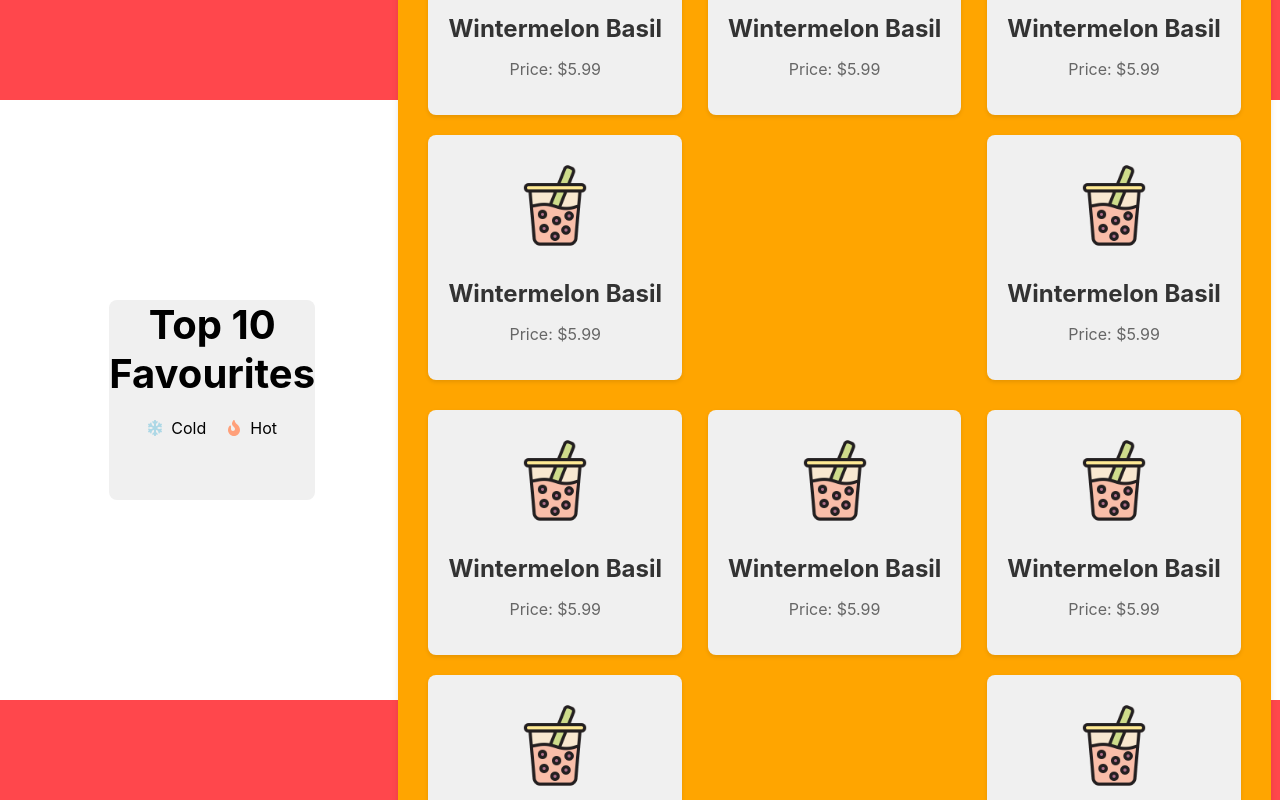
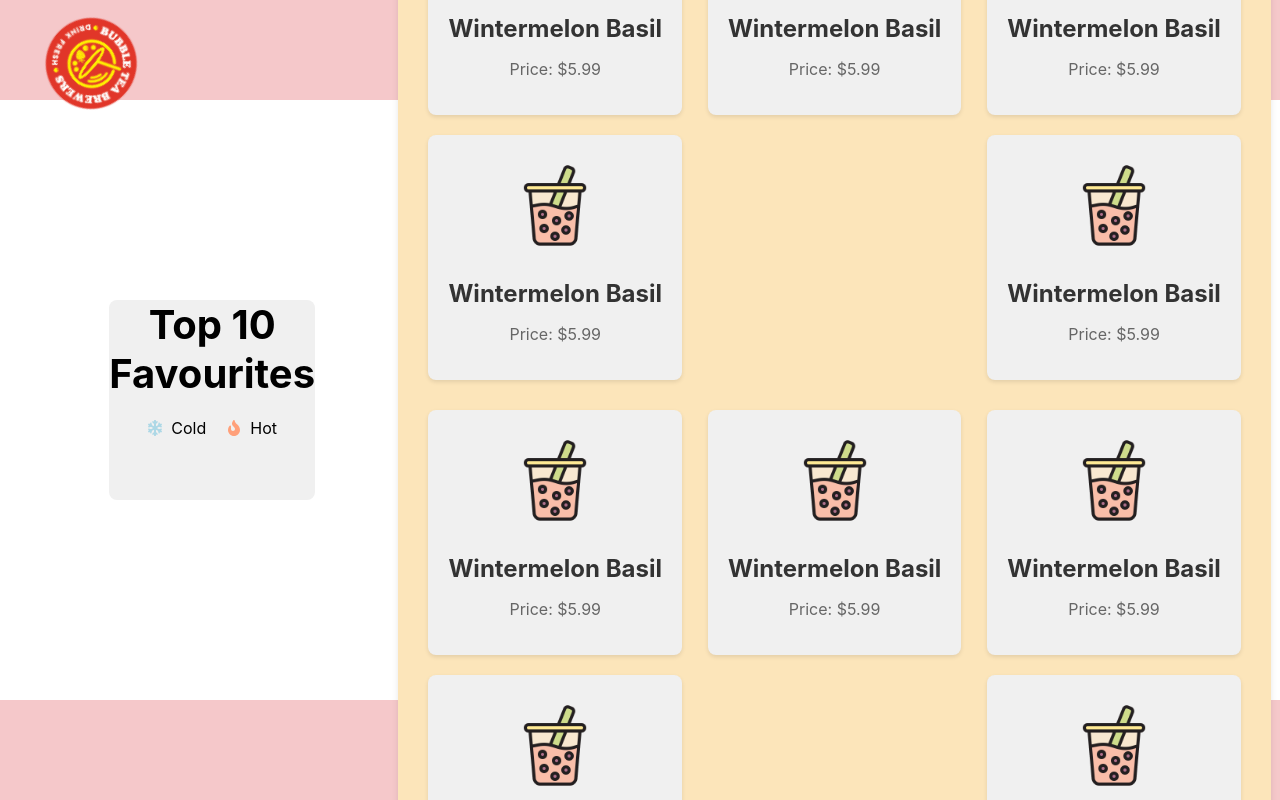
Before and after one commit to SleepOnFirewood/reactthings, a React (Create React App) app in the folder BubbleTeaMenu/main/myapp/: page / in a window 1280 px wide. Shown: the top 800 px of the page. Built offline with nearby package versions, Linux system fonts and the light colour scheme.

Commit message:
add logo to top left corner and animation spin"

```diff
--- a/BubbleTeaMenu/main/myapp/src/App.js
+++ b/BubbleTeaMenu/main/myapp/src/App.js
@@ -8,13 +8,14 @@ import TopCards from './component/TopCards/TopCards';
 import Card from './component/Card/Card';
 import BottomCards from './component/BottomCards/BottomCards';
 import LegendRow from './component/LegendRow/LegendRow';
+import Logo from './component/Logo/Logo';
 
 
 function App() {
   return (
     <div className="App">
       <Border>
-
+        <Logo image='/images/bubbleteabrewerlogo.png'/>
         <Top10Container>
           <Title>
               <span>Top 10</span>
--- a/BubbleTeaMenu/main/myapp/src/component/Border/borderFrame.css
+++ b/BubbleTeaMenu/main/myapp/src/component/Border/borderFrame.css
@@ -6,6 +6,6 @@
     height: 100vh; /* Full viewport height */
     top: 0;
     left: 0;
-    background-color: #FF474C ; /* Specific border color */
+    background-color: #f5c8ca ; /* Specific border color */
     box-shadow: 0 2px 4px rgba(0, 0, 0, 0.1);
 }
--- a/BubbleTeaMenu/main/myapp/src/component/BubbleTeaContainer/BubbleTeaContainer.css
+++ b/BubbleTeaMenu/main/myapp/src/component/BubbleTeaContainer/BubbleTeaContainer.css
@@ -5,7 +5,7 @@
     padding: 20px;
     box-shadow: 0 4px 6px rgba(0, 0, 0, 0.1);
     z-index: 1000;
-    background-color: orange;
+    background-color: rgb(252, 229, 186);
     border-radius: 10px;
 }
 
--- /dev/null
+++ b/BubbleTeaMenu/main/myapp/src/component/Logo/Logo.css
@@ -0,0 +1,24 @@
+.logo-frame {
+    position: absolute; /* Use absolute positioning */
+    top: -10px;         /* Distance from top of parent container */
+    left: 20px;        /* Distance from left of parent container */
+    padding: 20px;
+    border-radius: 8px;
+    max-width: 300px;     /* Maximum width */
+    height: auto;         /* Height adjusts based on width */
+}
+  .card-image {
+    width: 100%;
+    height: 100px;  /* Adjust this value to match your desired image height */
+    object-fit: contain;  /* Maintains aspect ratio while covering the area */
+    border-radius: 8px 8px 0 0; /* Rounded top corners */
+}
+
+@keyframes spin {
+    0% { transform: rotate(0deg); }
+    100% { transform: rotate(360deg); }
+}
+
+.animate-spin {
+    animation: spin 4s linear infinite;
+}
--- /dev/null
+++ b/BubbleTeaMenu/main/myapp/src/component/Logo/Logo.js
@@ -0,0 +1,19 @@
+import React from 'react';
+import './Logo.css';
+
+function Logo(props) {
+    return (
+        <div className='logo-frame animate-spin'>
+        {props.image && (
+          <img
+            src={props.image}
+            className='card-image'
+            alt={props.title}
+            />
+        )
+    }
+        </div>
+    );
+}
+
+export default Logo;
```
Also changed, not shown: BubbleTeaMenu/main/myapp/public/images/bubbleteabrewerlogo.png (added).
